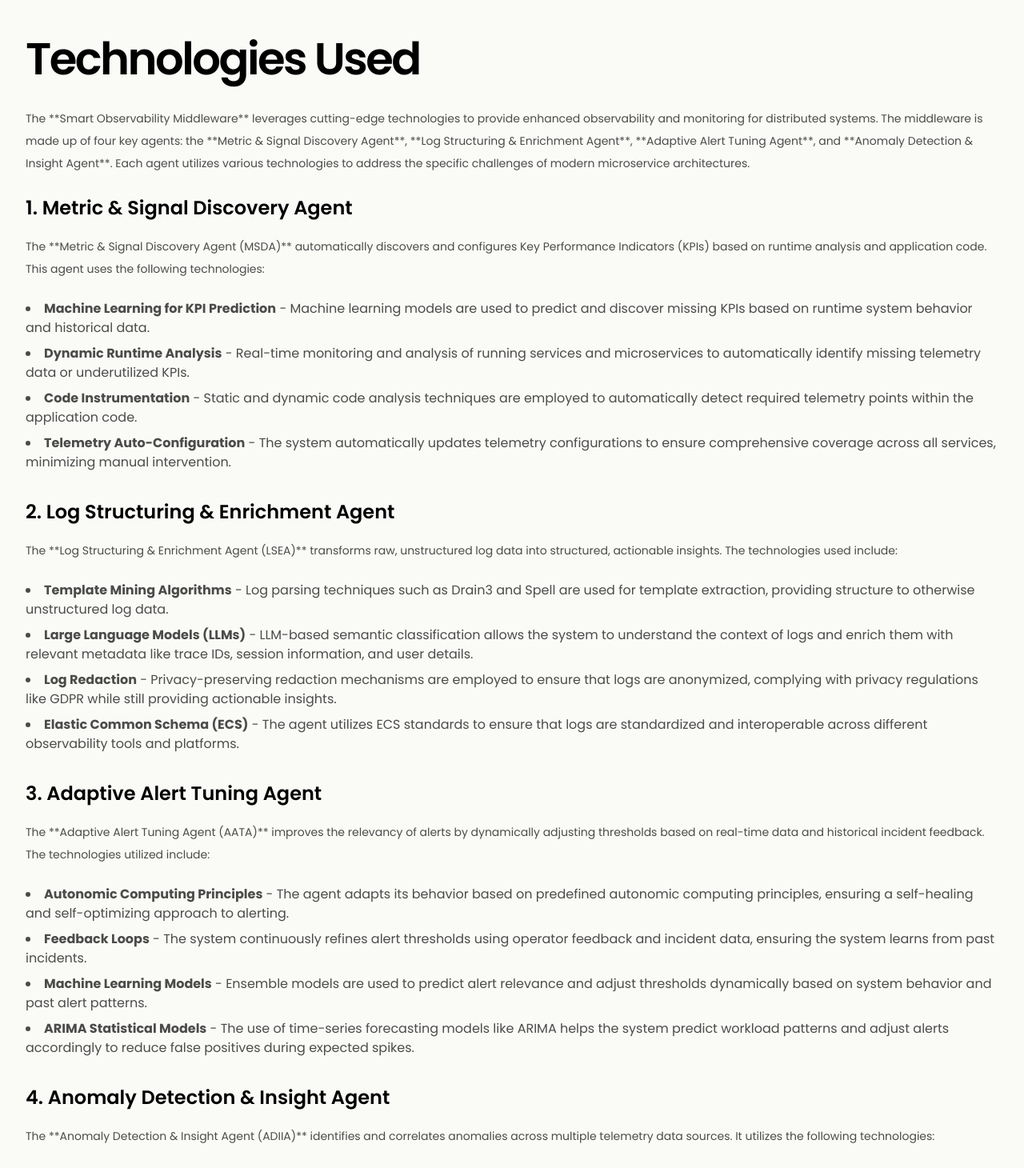
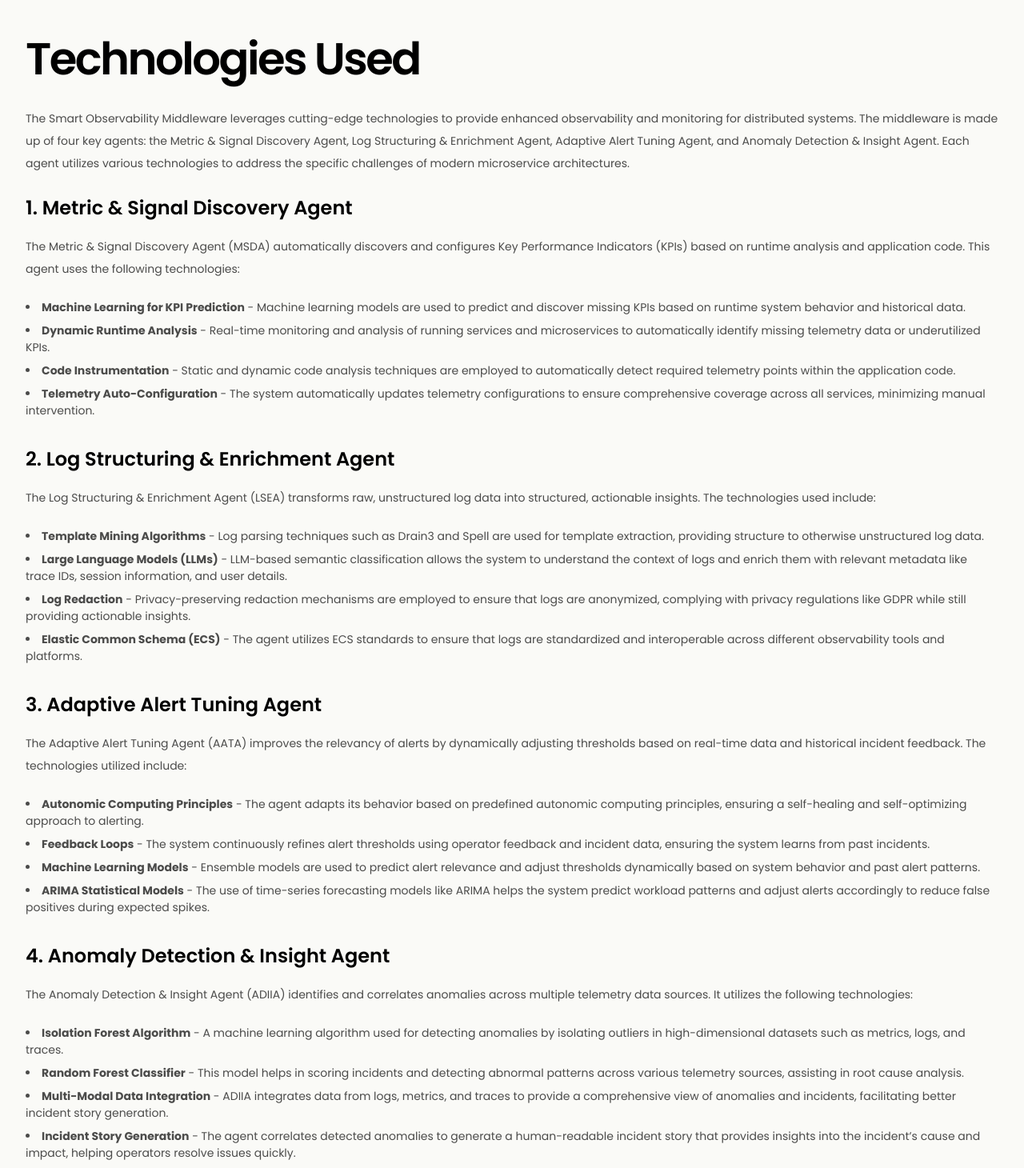
Before and after one commit to IT22927316/ObservIQ---Commercialization-Landing-Page, a Next.js app: page /technologies-used in a window 1280 px wide. Shown: the part 100-1560 px from the top of the page at 80% size. Built offline with nearby package versions, Linux system fonts and the light colour scheme.

Commit message:
text list font size fix

```diff
--- a/app/literature-survey/page.tsx
+++ b/app/literature-survey/page.tsx
@@ -77,7 +77,7 @@ export default function LiteratureSurvey() {
               <h3 className="text-[18px] font-semibold text-black mb-3">
                 References
               </h3>
-              <ul className="list-disc list-inside text-black/70 space-y-2">
+              <ul className="list-disc list-inside text-black/70 space-y-2 text-[14px]">
                 <li><a href="https://arxiv.org/abs/2302.06648" target="_blank" rel="noopener noreferrer">Zhang & Wu (2021) - "Prototype-Level Automation for Cloud Observability"</a></li>
                 <li><a href="https://techscience.com" target="_blank" rel="noopener noreferrer">DeepLog: Anomaly Detection and Diagnosis from System Logs through Deep Learning</a></li>
                 <li><a href="https://github.com/logpai/Drain3" target="_blank" rel="noopener noreferrer">Drain3: Robust Streaming Log Template Miner</a></li>
--- a/app/research-gap/page.tsx
+++ b/app/research-gap/page.tsx
@@ -59,7 +59,7 @@ export default function ResearchGap() {
               The core research problem identified is the absence of a unified, adaptive middleware framework capable of autonomously transforming static, siloed, and noisy telemetry into context-rich, proactive observability insights. Modern microservice-based architectures generate massive volumes of heterogeneous data, but the tools used to manage them remain reactive and fragmented. This research aims to bridge these gaps by addressing the following fundamental sub-challenges:
             </p>
 
-            <ul className="list-disc list-inside text-black/70 space-y-2">
+            <ul className="list-disc list-inside text-black/70 space-y-2 text-[14px]">
               <li>How to automatically discover and configure missing KPIs at both the code and runtime levels to eliminate monitoring blind spots without requiring extensive manual intervention.</li>
               <li>How to move from rigid, static alerting to a feedback-driven mechanism that autonomously refines thresholds and suppresses noise by learning from historical operator responses.</li>
               <li>How to synthesize fragmented anomalies across disparate telemetry streams (logs, metrics, traces) into a coherent, actionable narrative that explains the root cause and impact of system incidents.</li>
@@ -76,7 +76,7 @@ export default function ResearchGap() {
               <h3 className="text-[18px] font-semibold text-black mb-3">
                 References
               </h3>
-              <ul className="list-disc list-inside text-black/70 space-y-2">
+              <ul className="list-disc list-inside text-black/70 space-y-2 text-[14px]">
                 <li><a href="https://arxiv.org/abs/2302.06648" target="_blank" rel="noopener noreferrer">Zhang & Wu (2021) - "Prototype-Level Automation for Cloud Observability"</a></li>
                 <li><a href="https://techscience.com" target="_blank" rel="noopener noreferrer">DeepLog: Anomaly Detection and Diagnosis from System Logs through Deep Learning</a></li>
                 <li><a href="https://github.com/logpai/Drain3" target="_blank" rel="noopener noreferrer">Drain3: Robust Streaming Log Template Miner</a></li>
--- a/app/research-objectives/page.tsx
+++ b/app/research-objectives/page.tsx
@@ -56,7 +56,7 @@ export default function ResearchObjectives() {
               <h3 className="text-[18px] font-semibold text-black mb-3">
                 References
               </h3>
-              <ul className="list-disc list-inside text-black/70 space-y-2">
+              <ul className="list-disc list-inside text-black/70 space-y-2 text-[14px]">
                 <li><a href="https://arxiv.org/abs/2302.06648" target="_blank" rel="noopener noreferrer">Zhang & Wu (2021) - "Prototype-Level Automation for Cloud Observability"</a></li>
                 <li><a href="https://techscience.com" target="_blank" rel="noopener noreferrer">DeepLog: Anomaly Detection and Diagnosis from System Logs through Deep Learning</a></li>
                 <li><a href="https://github.com/logpai/Drain3" target="_blank" rel="noopener noreferrer">Drain3: Robust Streaming Log Template Miner</a></li>
--- a/app/research-problem/page.tsx
+++ b/app/research-problem/page.tsx
@@ -52,7 +52,7 @@ export default function ResearchProblem() {
               The core research problem is the need for a unified, adaptive middleware framework that can autonomously transform siloed, noisy telemetry into actionable, context-rich observability insights. Modern microservice architectures generate vast amounts of heterogeneous data, but the tools to process and interpret this data are often fragmented, reactive, and manually intensive. The research aims to bridge these gaps by addressing the following challenges:
             </p>
 
-            <ul className="list-disc list-inside text-black/70 space-y-2">
+            <ul className="list-disc list-inside text-black/70 space-y-2 text-[14px]">
               <li>Automatically discover and configure missing KPIs at both the code and runtime levels to eliminate telemetry blind spots without manual intervention.</li>
               <li>Shift from static, rigid alerting to adaptive, feedback-driven mechanisms that continuously refine thresholds based on historical operator responses.</li>
               <li>Synthesize fragmented anomalies across disparate telemetry streams into coherent, actionable narratives that explain the root cause and impact of system incidents.</li>
@@ -69,7 +69,7 @@ export default function ResearchProblem() {
               <h3 className="text-[18px] font-semibold text-black mb-3">
                 References
               </h3>
-              <ul className="list-disc list-inside text-black/70 space-y-2">
+              <ul className="list-disc list-inside text-black/70 space-y-2 text-[14px]">
                 <li><a href="https://arxiv.org/abs/2302.06648" target="_blank" rel="noopener noreferrer">Zhang & Wu (2021) - "Prototype-Level Automation for Cloud Observability"</a></li>
                 <li><a href="https://techscience.com" target="_blank" rel="noopener noreferrer">DeepLog: Anomaly Detection and Diagnosis from System Logs through Deep Learning</a></li>
                 <li><a href="https://github.com/logpai/Drain3" target="_blank" rel="noopener noreferrer">Drain3: Robust Streaming Log Template Miner</a></li>
--- a/app/technologies-used/page.tsx
+++ b/app/technologies-used/page.tsx
@@ -14,16 +14,16 @@ export default function TechnologiesUsed() {
 
           <div className="space-y-8">
             <p className="w-full text-[14px] leading-7 text-black/70 mb-6">
-              The **Smart Observability Middleware** leverages cutting-edge technologies to provide enhanced observability and monitoring for distributed systems. The middleware is made up of four key agents: the **Metric & Signal Discovery Agent**, **Log Structuring & Enrichment Agent**, **Adaptive Alert Tuning Agent**, and **Anomaly Detection & Insight Agent**. Each agent utilizes various technologies to address the specific challenges of modern microservice architectures.
+              The Smart Observability Middleware leverages cutting-edge technologies to provide enhanced observability and monitoring for distributed systems. The middleware is made up of four key agents: the Metric & Signal Discovery Agent, Log Structuring & Enrichment Agent, Adaptive Alert Tuning Agent, and Anomaly Detection & Insight Agent. Each agent utilizes various technologies to address the specific challenges of modern microservice architectures.
             </p>
 
             <h2 className="text-[24px] font-semibold text-black mb-4">
               1. Metric & Signal Discovery Agent
             </h2>
             <p className="w-full text-[14px] leading-7 text-black/70 mb-6">
-              The **Metric & Signal Discovery Agent (MSDA)** automatically discovers and configures Key Performance Indicators (KPIs) based on runtime analysis and application code. This agent uses the following technologies:
+              The Metric & Signal Discovery Agent (MSDA) automatically discovers and configures Key Performance Indicators (KPIs) based on runtime analysis and application code. This agent uses the following technologies:
             </p>
-            <ul className="list-disc list-inside text-black/70 space-y-2">
+            <ul className="list-disc list-inside text-black/70 space-y-2 text-[14px]">
               <li><strong>Machine Learning for KPI Prediction</strong> - Machine learning models are used to predict and discover missing KPIs based on runtime system behavior and historical data.</li>
               <li><strong>Dynamic Runtime Analysis</strong> - Real-time monitoring and analysis of running services and microservices to automatically identify missing telemetry data or underutilized KPIs.</li>
               <li><strong>Code Instrumentation</strong> - Static and dynamic code analysis techniques are employed to automatically detect required telemetry points within the application code.</li>
@@ -34,9 +34,9 @@ export default function TechnologiesUsed() {
               2. Log Structuring & Enrichment Agent
             </h2>
             <p className="w-full text-[14px] leading-7 text-black/70 mb-6">
-              The **Log Structuring & Enrichment Agent (LSEA)** transforms raw, unstructured log data into structured, actionable insights. The technologies used include:
+              The Log Structuring & Enrichment Agent (LSEA) transforms raw, unstructured log data into structured, actionable insights. The technologies used include:
             </p>
-            <ul className="list-disc list-inside text-black/70 space-y-2">
+            <ul className="list-disc list-inside text-black/70 space-y-2 text-[14px]">
               <li><strong>Template Mining Algorithms</strong> - Log parsing techniques such as Drain3 and Spell are used for template extraction, providing structure to otherwise unstructured log data.</li>
               <li><strong>Large Language Models (LLMs)</strong> - LLM-based semantic classification allows the system to understand the context of logs and enrich them with relevant metadata like trace IDs, session information, and user details.</li>
               <li><strong>Log Redaction</strong> - Privacy-preserving redaction mechanisms are employed to ensure that logs are anonymized, complying with privacy regulations like GDPR while still providing actionable insights.</li>
@@ -47,9 +47,9 @@ export default function TechnologiesUsed() {
               3. Adaptive Alert Tuning Agent
             </h2>
             <p className="w-full text-[14px] leading-7 text-black/70 mb-6">
-              The **Adaptive Alert Tuning Agent (AATA)** improves the relevancy of alerts by dynamically adjusting thresholds based on real-time data and historical incident feedback. The technologies utilized include:
+              The Adaptive Alert Tuning Agent (AATA) improves the relevancy of alerts by dynamically adjusting thresholds based on real-time data and historical incident feedback. The technologies utilized include:
             </p>
-            <ul className="list-disc list-inside text-black/70 space-y-2">
+            <ul className="list-disc list-inside text-black/70 space-y-2 text-[14px]">
               <li><strong>Autonomic Computing Principles</strong> - The agent adapts its behavior based on predefined autonomic computing principles, ensuring a self-healing and self-optimizing approach to alerting.</li>
               <li><strong>Feedback Loops</strong> - The system continuously refines alert thresholds using operator feedback and incident data, ensuring the system learns from past incidents.</li>
               <li><strong>Machine Learning Models</strong> - Ensemble models are used to predict alert relevance and adjust thresholds dynamically based on system behavior and past alert patterns.</li>
@@ -60,9 +60,9 @@ export default function TechnologiesUsed() {
               4. Anomaly Detection & Insight Agent
             </h2>
             <p className="w-full text-[14px] leading-7 text-black/70 mb-6">
-              The **Anomaly Detection & Insight Agent (ADIIA)** identifies and correlates anomalies across multiple telemetry data sources. It utilizes the following technologies:
+              The Anomaly Detection & Insight Agent (ADIIA) identifies and correlates anomalies across multiple telemetry data sources. It utilizes the following technologies:
             </p>
-            <ul className="list-disc list-inside text-black/70 space-y-2">
+            <ul className="list-disc list-inside text-black/70 space-y-2 text-[14px]">
               <li><strong>Isolation Forest Algorithm</strong> - A machine learning algorithm used for detecting anomalies by isolating outliers in high-dimensional datasets such as metrics, logs, and traces.</li>
               <li><strong>Random Forest Classifier</strong> - This model helps in scoring incidents and detecting abnormal patterns across various telemetry sources, assisting in root cause analysis.</li>
               <li><strong>Multi-Modal Data Integration</strong> - ADIIA integrates data from logs, metrics, and traces to provide a comprehensive view of anomalies and incidents, facilitating better incident story generation.</li>
@@ -73,7 +73,7 @@ export default function TechnologiesUsed() {
               <h3 className="text-[18px] font-semibold text-black mb-3">
                 References
               </h3>
-              <ul className="list-disc list-inside text-black/70 space-y-2">
+              <ul className="list-disc list-inside text-black/70 space-y-2 text-[14px]">
                 <li><a href="https://arxiv.org/abs/2302.06648" target="_blank" rel="noopener noreferrer">Zhang & Wu (2021) - "Prototype-Level Automation for Cloud Observability"</a></li>
                 <li><a href="https://techscience.com" target="_blank" rel="noopener noreferrer">DeepLog: Anomaly Detection and Diagnosis from System Logs through Deep Learning</a></li>
                 <li><a href="https://github.com/logpai/Drain3" target="_blank" rel="noopener noreferrer">Drain3: Robust Streaming Log Template Miner</a></li>
```
Also changed, not shown: app/methodology/page.tsx (+6 -6 lines).
